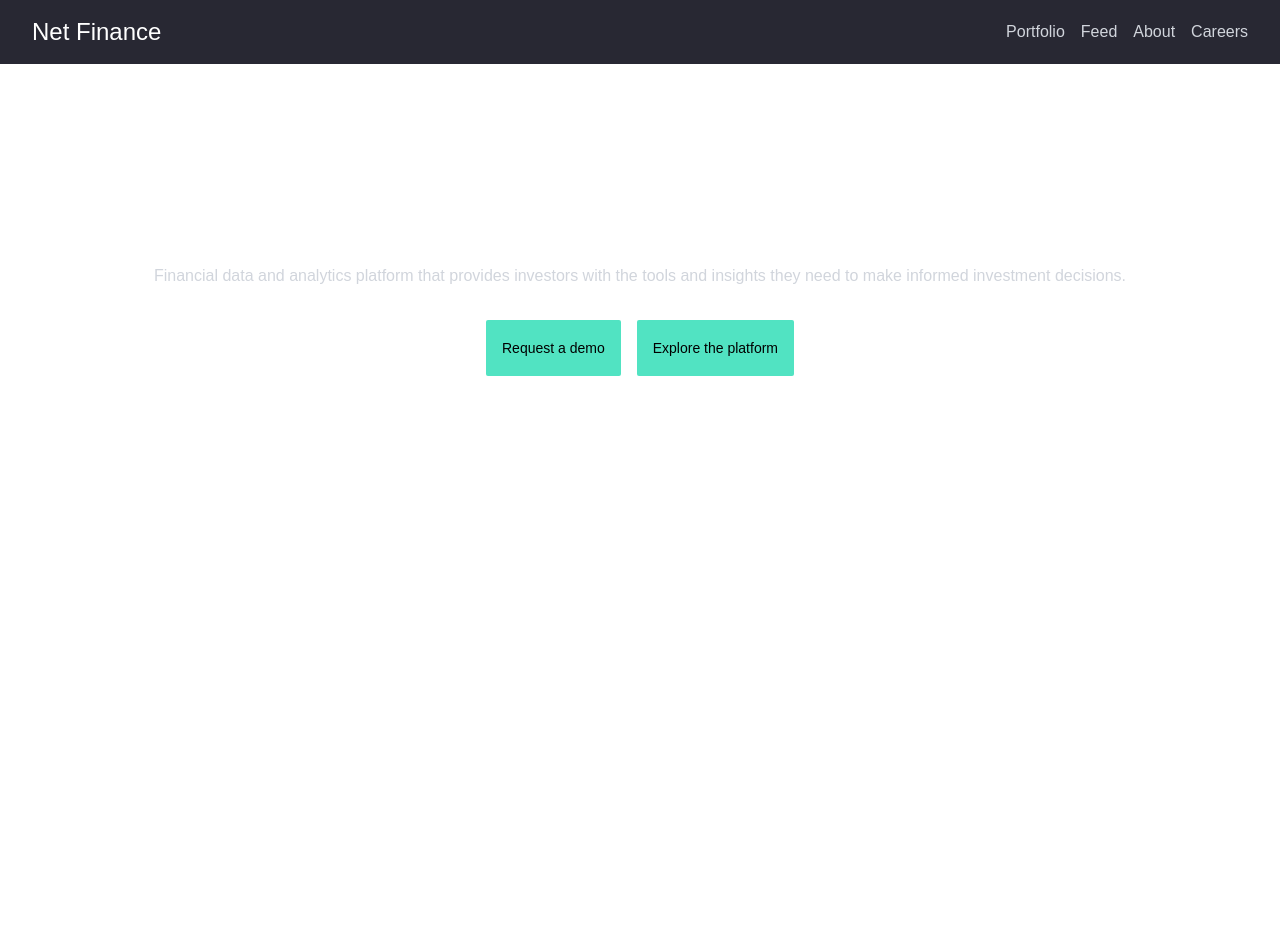
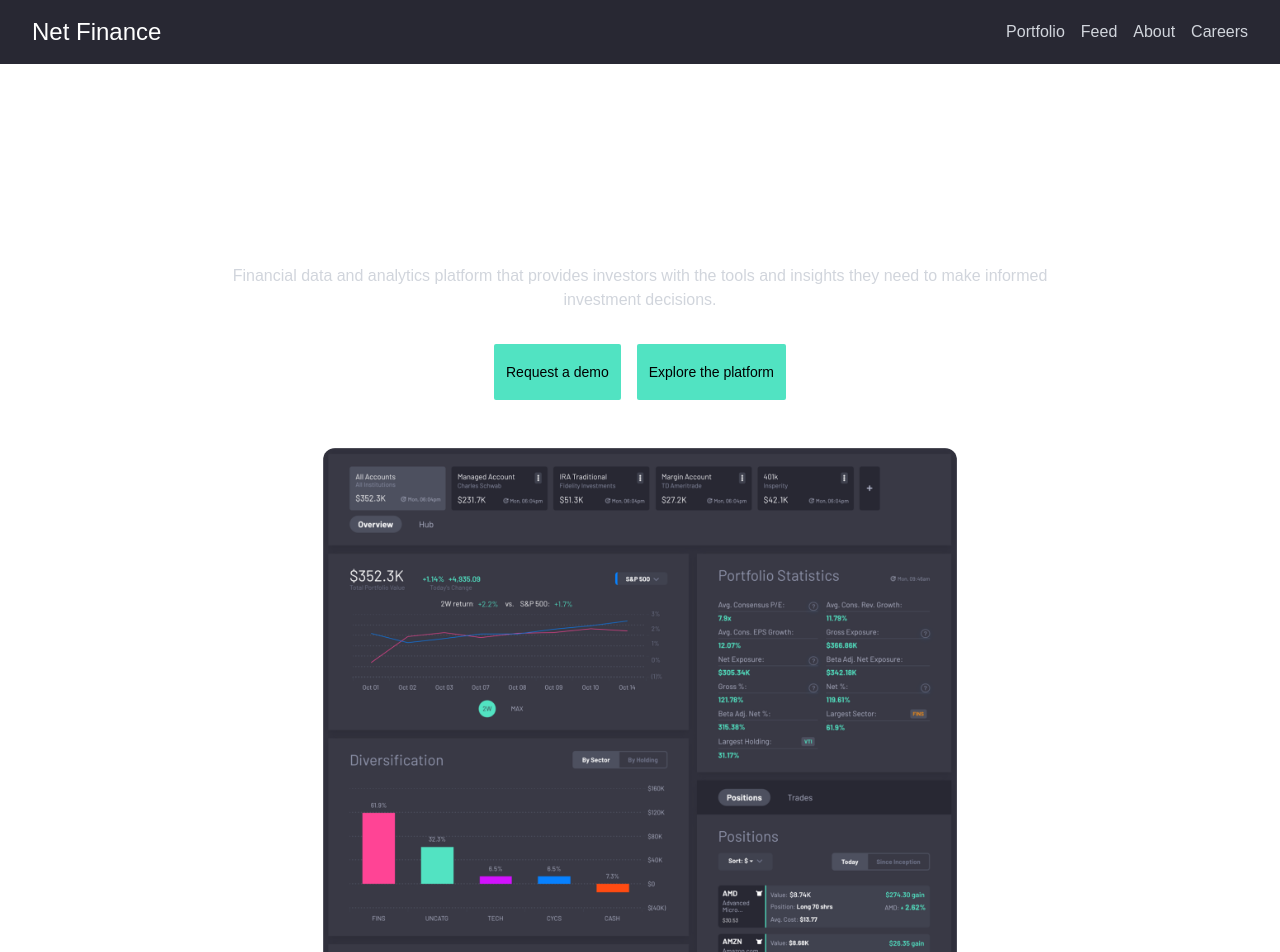
Before and after one commit to jason1642/net-finance-v2, a Next.js app in the folder frontend/: page / in a window 1280 px wide. Shown: the top 952 px of the page. Before the commit the page ends 800 px from the top, so only its background shows below. Built offline with nearby package versions, Linux system fonts and the light colour scheme.

Commit message:
hero intro

```diff
--- a/frontend/app/page.tsx
+++ b/frontend/app/page.tsx
@@ -4,7 +4,7 @@ import Image from "next/image";
 export default function Home() {
   return (
     <div className="flex flex-col flex-1 items-center justify-center  font-sans bg-dark-background">
-      <main className="flex flex-1 w-full  flex-col items-center justify-between px-16 bg-white dark:bg-dark-background sm:items-start">
+      <main className="flex flex-1 w-full mx-auto flex-col items-center justify-between px-16 bg-white dark:bg-dark-background sm:items-start">
         <Hero / >
       </main>
     </div>
--- a/frontend/components/button/Button.tsx
+++ b/frontend/components/button/Button.tsx
@@ -7,7 +7,7 @@ interface IButtonProps {
 
 const Button: React.FunctionComponent<IButtonProps> = ({text, customOptions}) => {
   return (
-    <button className={`bg-brand-400 text-sm text-black p-4 rounded-md h-14 ${customOptions}`}>
+    <button className={`bg-brand-400 text-sm text-black p-3 rounded-md h-14 ${customOptions}`}>
         {text}
     </button>
   );
--- a/frontend/components/landing/Hero.tsx
+++ b/frontend/components/landing/Hero.tsx
@@ -1,5 +1,6 @@
 import * as React from 'react';
 import Button from '../button/Button';
+import Image from 'next/image'
 
 interface IHeroProps {
 }
@@ -8,11 +9,11 @@ const Hero: React.FunctionComponent<IHeroProps> = (props) => {
   return (
     <div className={"w-full"}>
         {/* Intro container */}
-        <div className={"flex flex-col items-center w-full max-w-7xl mt-10"}>
+        <div className={"flex flex-col mx-auto items-center w-full max-w-7xl mt-10"}>
     {/* Title */}
             <h1 className="text-7xl font-medium text-center text-white max-w-5xl mb-4 w-full">Cutting edge investment tools and data. For Everyone.</h1>
     {/* Subtitle */}
-            <p className="text-md text-center text-gray-300 max-w-5xl mb-8">Financial data and analytics platform that provides investors with the tools and insights they need to make informed investment decisions.</p>
+            <p className="text-md text-center text-gray-300 max-w-4xl mb-8">Financial data and analytics platform that provides investors with the tools and insights they need to make informed investment decisions.</p>
     {/* Button Wrapper */}
     <nav className="flex justify-center mx-auto ">
         <Button text={"Request a demo"} customOptions={"rounded-xs mr-4"} />
@@ -20,6 +21,18 @@ const Hero: React.FunctionComponent<IHeroProps> = (props) => {
     </nav>
         </div>
 
+
+       {/* Image wrapper */}
+    <div className="flex mx-auto items-center relative rounded-sm w-[55%] min-h-100 aspect-square max-w-4xl mt-12">
+        <Image
+        className="object-contain rounded-xl"
+        src="/../images/desktop-preview.webp"
+        alt="dashboard preview"
+        // sizes="(max-width: 768px) 100vw, 50vw"
+        fill
+        />
+    </div>
+
     </div>
   );
 };
```
Also changed, not shown: frontend/public/images/desktop-preview.webp (added), frontend/public/images/mobile-preview.png (added).
